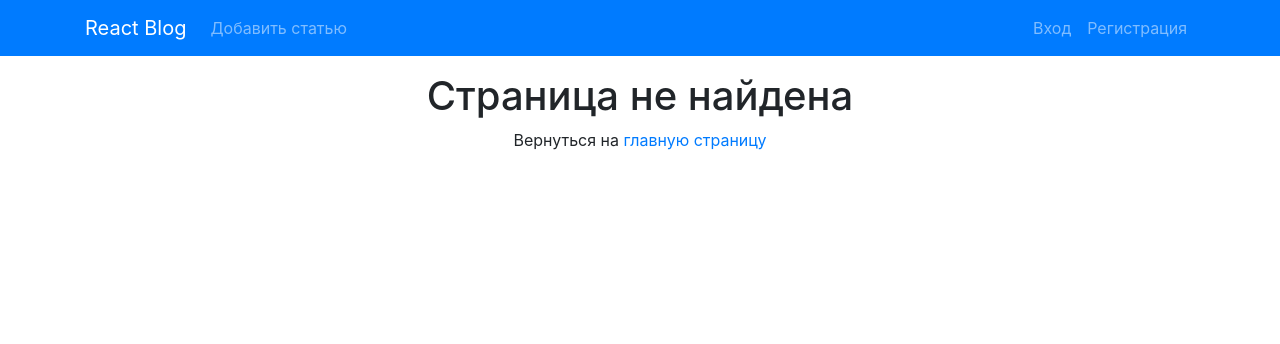
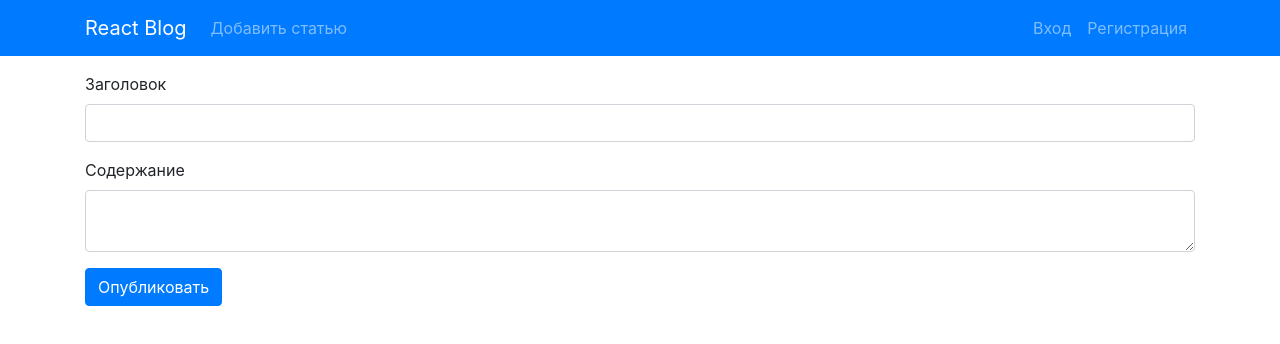
Before and after one commit to gennady-bars/Blog-MERN-stack, a React (Create React App) app in the folder client/: page /add in a window 1280 px wide. Shown: the top 344 px of the page. Built offline with nearby package versions, Linux system fonts and the light colour scheme.

Commit message:
add AddPost

```diff
--- a/client/public/index.html
+++ b/client/public/index.html
@@ -4,28 +4,35 @@
     <meta charset="utf-8" />
     <link rel="icon" href="%PUBLIC_URL%/favicon.ico" />
     <meta name="viewport" content="width=device-width, initial-scale=1" />
-    <meta name="theme-color" content="#000000" />
-    <meta
-      name="description"
-      content="Web site created using create-react-app"
+
+    <script
+      src="https://code.jquery.com/jquery-3.5.1.slim.min.js"
+      integrity="sha384-DfXdz2htPH0lsSSs5nCTpuj/zy4C+OGpamoFVy38MVBnE+IbbVYUew+OrCXaRkfj"
+      crossorigin="anonymous"
+    ></script>
+
+    <link
+      rel="stylesheet"
+      href="https://stackpath.bootstrapcdn.com/bootstrap/4.5.0/css/bootstrap.min.css"
+      integrity="sha384-9aIt2nRpC12Uk9gS9baDl411NQApFmC26EwAOH8WgZl5MYYxFfc+NcPb1dKGj7Sk"
+      crossorigin="anonymous"
     />
-    <link rel="apple-touch-icon" href="%PUBLIC_URL%/logo192.png" />
-    <!--
-      manifest.json provides metadata used when your web app is installed on a
-      user's mobile device or desktop. See https://developers.google.com/web/fundamentals/web-app-manifest/
-    -->
-    <link rel="manifest" href="%PUBLIC_URL%/manifest.json" />
 
-    <link rel="stylesheet" href="https://stackpath.bootstrapcdn.com/bootstrap/4.5.0/css/bootstrap.min.css" integrity="sha384-9aIt2nRpC12Uk9gS9baDl411NQApFmC26EwAOH8WgZl5MYYxFfc+NcPb1dKGj7Sk" crossorigin="anonymous">
+    <script
+      src="https://stackpath.bootstrapcdn.com/bootstrap/4.5.0/js/bootstrap.min.js"
+      integrity="sha384-OgVRvuATP1z7JjHLkuOU7Xw704+h835Lr+6QL9UvYjZE3Ipu6Tp75j7Bh/kR0JKI"
+      crossorigin="anonymous"
+    ></script>
+    <script
+      src="https://cdn.jsdelivr.net/npm/popper.js@1.16.0/dist/umd/popper.min.js"
+      integrity="sha384-Q6E9RHvbIyZFJoft+2mJbHaEWldlvI9IOYy5n3zV9zzTtmI3UksdQRVvoxMfooAo"
+      crossorigin="anonymous"
+    ></script>
 
-    <title>React App</title>
+    <title>BLOG</title>
   </head>
   <body>
     <noscript>You need to enable JavaScript to run this app.</noscript>
     <div id="root"></div>
-
-    <script src="https://code.jquery.com/jquery-3.5.1.slim.min.js" integrity="sha384-DfXdz2htPH0lsSSs5nCTpuj/zy4C+OGpamoFVy38MVBnE+IbbVYUew+OrCXaRkfj" crossorigin="anonymous"></script>
-<script src="https://cdn.jsdelivr.net/npm/popper.js@1.16.0/dist/umd/popper.min.js" integrity="sha384-Q6E9RHvbIyZFJoft+2mJbHaEWldlvI9IOYy5n3zV9zzTtmI3UksdQRVvoxMfooAo" crossorigin="anonymous"></script>
-<script src="https://stackpath.bootstrapcdn.com/bootstrap/4.5.0/js/bootstrap.min.js" integrity="sha384-OgVRvuATP1z7JjHLkuOU7Xw704+h835Lr+6QL9UvYjZE3Ipu6Tp75j7Bh/kR0JKI" crossorigin="anonymous"></script>
   </body>
 </html>
--- /dev/null
+++ b/client/src/components/AddPost/AddPost.js
@@ -0,0 +1,41 @@
+import React, { useState } from "react";
+
+const AddPost = () => {
+  const [title, setTitle] = useState("");
+  const [text, setText] = useState("");
+
+  const onSubmit = (e) => {
+    e.preventDefault()
+    console.log(title, text);
+
+  }
+  return (
+    <form onSubmit={onSubmit}>
+      <div className="form-group">
+        <label htmlFor="title">Заголовок</label>
+        <input
+          onChange={(e) => setTitle(e.target.value)}
+          type="text"
+          value={title}
+          className="form-control"
+          name='title'
+        />
+      </div>
+
+      <div className="form-group">
+        <label htmlFor="text">Содержание</label>
+        <textarea
+          onChange={(e) => setText(e.target.value)}
+          type="text"
+          value={text}
+          className="form-control"
+          name='text'
+        />
+      </div>
+
+      <button type='submit' className="btn btn-primary">Опубликовать</button>
+    </form>
+  );
+};
+
+export default AddPost;
--- a/client/src/components/App.js
+++ b/client/src/components/App.js
@@ -7,6 +7,7 @@ import Login from "./Login/Login";
 import Logout from "./Logout/Logout";
 import Register from "./Register/Register";
 import PostPage from "./PostPage/PostPage";
+import AddPost from "./AddPost/AddPost";
 
 const App = () => {
   return (
@@ -19,6 +20,7 @@ const App = () => {
           <Route path="/logout" component={Logout} />
           <Route path="/register" component={Register} />
           <Route path="/post/:id" component={PostPage} />
+          <Route path="/add" component={AddPost} />
           <Route component={NotFound} />
         </Switch>
       </div>
--- a/client/src/components/Navbar/Navbar.js
+++ b/client/src/components/Navbar/Navbar.js
@@ -20,7 +20,7 @@ const Navbar = ({ user }) => {
         >
           <span className="navbar-toggler-icon"></span>
         </button>
-        <div className="collapse navbar-collapse">
+        <div className="collapse navbar-collapse" id="navbarSupportedContent">
           <ul className="navbar-nav mr-auto">
             <li className="nav-item">
               <Link to="/add" className="nav-link">
--- a/client/src/components/Post/Post.js
+++ b/client/src/components/Post/Post.js
@@ -8,7 +8,7 @@ const Post = ({post}) => {
     }
   }
     return (
-        <div className='card pb-3'>
+        <div className='card mb-3'>
             <div className="card-body">
                 <h1>{post.title}</h1>
                 <p>{shortenText(post.text)}</p>
--- a/client/src/store/actions/postActions.js
+++ b/client/src/store/actions/postActions.js
@@ -1,5 +1,5 @@
 import axios from "axios";
-import { SET_POSTS, SET_POST, DELETE_POST } from "../actions/types";
+import { SET_POSTS, SET_POST, DELETE_POST, ADD_POST } from "../actions/types";
 
 export const getPosts = () => {
   return async (dispatch) => {
@@ -14,6 +14,7 @@ export const getPost = (id) => {
   return async (dispatch) => {
     try {
       const res = await axios.get(`/api/posts/${id}`);
+
       dispatch(setPost(res.data));
     } catch (error) {}
   };
@@ -23,11 +24,28 @@ export const deletePostThunk = (id, history) => {
   return async (dispatch) => {
     try {
       await axios.delete(`/api/posts/${id}`);
-      dispatch(deletePost())
-      history.replace('/')
+
+      dispatch(deletePost());
+      history.replace("/");
     } catch (error) {}
   };
 };
+
+export const addPostThunk = (post) => {
+  return async (dispatch) => {
+    try {
+      const res = await axios.post('/api/posts', post)
+
+      dispatch(addPost())
+    } catch (error) {
+
+    }
+  }
+}
+
+export const addPost = () => {
+  return { type: ADD_POST }
+}
 
 export const setPosts = (posts) => {
   return { type: SET_POSTS, posts };
```
Also changed, not shown: client/public/logo192.png (deleted), client/public/logo512.png (deleted), client/public/robots.txt (deleted).
